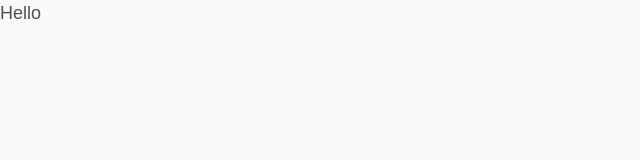
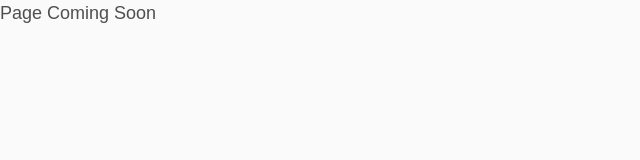
Before and after one commit to fadinouira/pokedex, a React (Vite) app: page / in a window 1280 px wide. Shown: the top 160 px of the page, without its empty margins (0-640 px from the left). Built offline with nearby package versions, Linux system fonts and the light colour scheme.

Commit message:
feat: add routing with react-router and define initial routes

```diff
--- a/package.json
+++ b/package.json
@@ -11,7 +11,8 @@
   },
   "dependencies": {
     "react": "^19.0.0",
-    "react-dom": "^19.0.0"
+    "react-dom": "^19.0.0",
+    "react-router": "^7.2.0"
   },
   "devDependencies": {
     "@eslint/js": "^9.19.0",
--- a/src/App.tsx
+++ b/src/App.tsx
@@ -1,7 +1,9 @@
+import { RouterProvider } from 'react-router';
 import './App.css';
+import { router } from './routes';
 
 function App() {
-  return <>Hello</>;
+  return <RouterProvider router={router} />;
 }
 
 export default App;
--- /dev/null
+++ b/src/config/enums/index.ts
@@ -0,0 +1 @@
+export * from './routes.enum';
--- /dev/null
+++ b/src/config/enums/routes.enum.ts
@@ -0,0 +1,9 @@
+export enum RouteIdEnum {
+  Root = '',
+  Any = '*',
+  NotFound = '404',
+  Restricted = '401',
+  id = ':id',
+  Home = 'home',
+  Pokemon = 'pokemon',
+}
--- /dev/null
+++ b/src/config/index.ts
@@ -0,0 +1 @@
+export * from './enums';
--- a/src/main.tsx
+++ b/src/main.tsx
@@ -1,7 +1,7 @@
 import { StrictMode } from 'react';
 import { createRoot } from 'react-dom/client';
+import App from './App.tsx';
 import './index.css';
-import App from './App.tsx';
 
 createRoot(document.getElementById('root')!).render(
   <StrictMode>
--- /dev/null
+++ b/src/routes/index.ts
@@ -0,0 +1,4 @@
+import { createBrowserRouter } from 'react-router';
+import { RoutesConfig } from './routes.config';
+
+export const router = createBrowserRouter(RoutesConfig);
--- /dev/null
+++ b/src/routes/routes.config.tsx
@@ -0,0 +1,24 @@
+import { RouteIdEnum } from '@/config';
+import { Navigate, RouteObject } from 'react-router';
+
+export const RoutesConfig: RouteObject[] = [
+  {
+    path: RouteIdEnum.Root,
+    // TODO: Will later be replaced with <Home />
+    element: <div>Page Coming Soon</div>,
+  },
+  {
+    path: RouteIdEnum.Pokemon,
+    // TODO: Will later be replaced with <Pokemon />
+    element: <div>Page Coming Soon</div>,
+  },
+  {
+    // TODO: Will later be replaced with <NotFound />
+    path: RouteIdEnum.NotFound,
+    element: <div>NotFound</div>,
+  },
+  {
+    path: RouteIdEnum.Any,
+    element: <Navigate to={RouteIdEnum.NotFound} />,
+  },
+];
```
Also changed, not shown: 2 other files (tests, documents, lock files or other folders).
